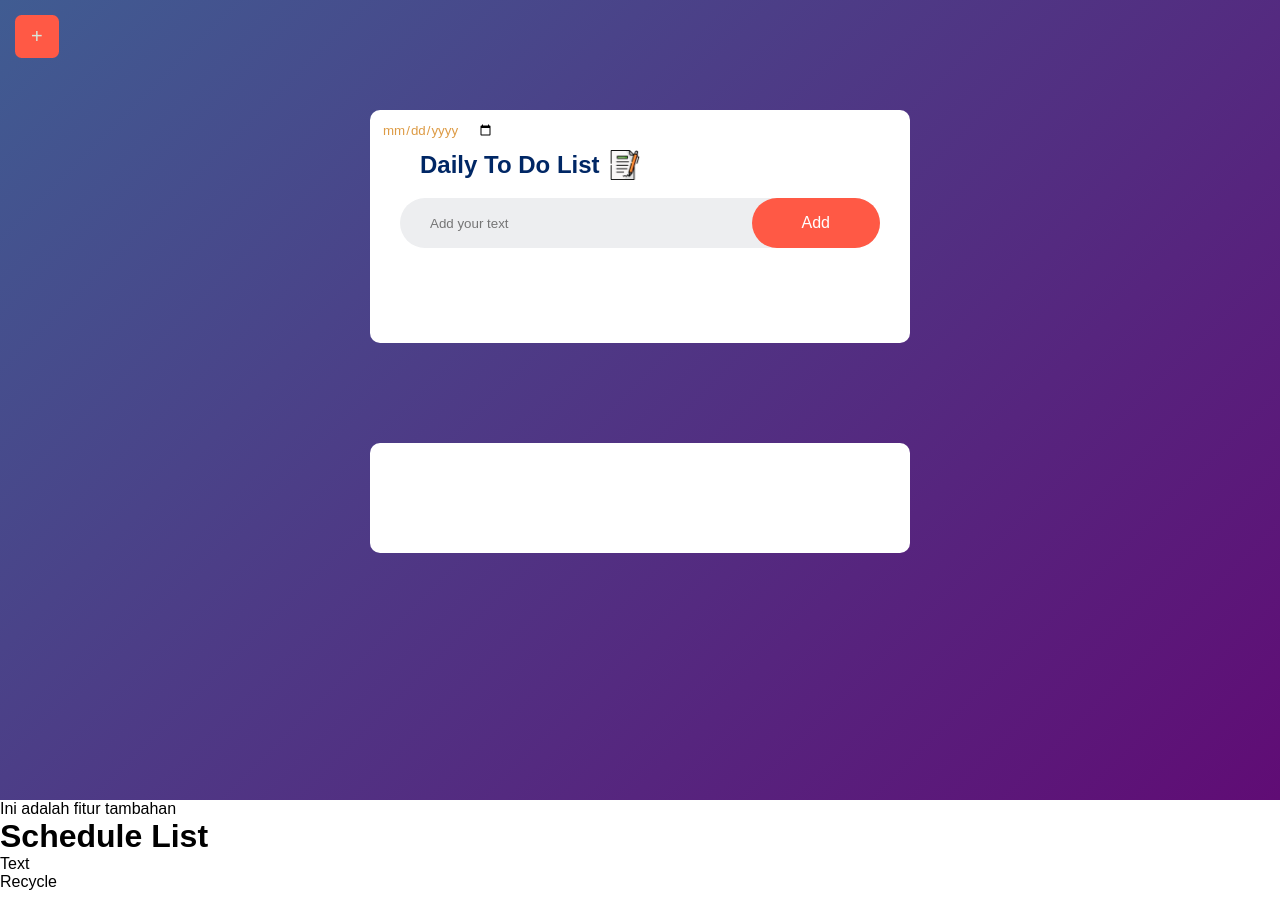
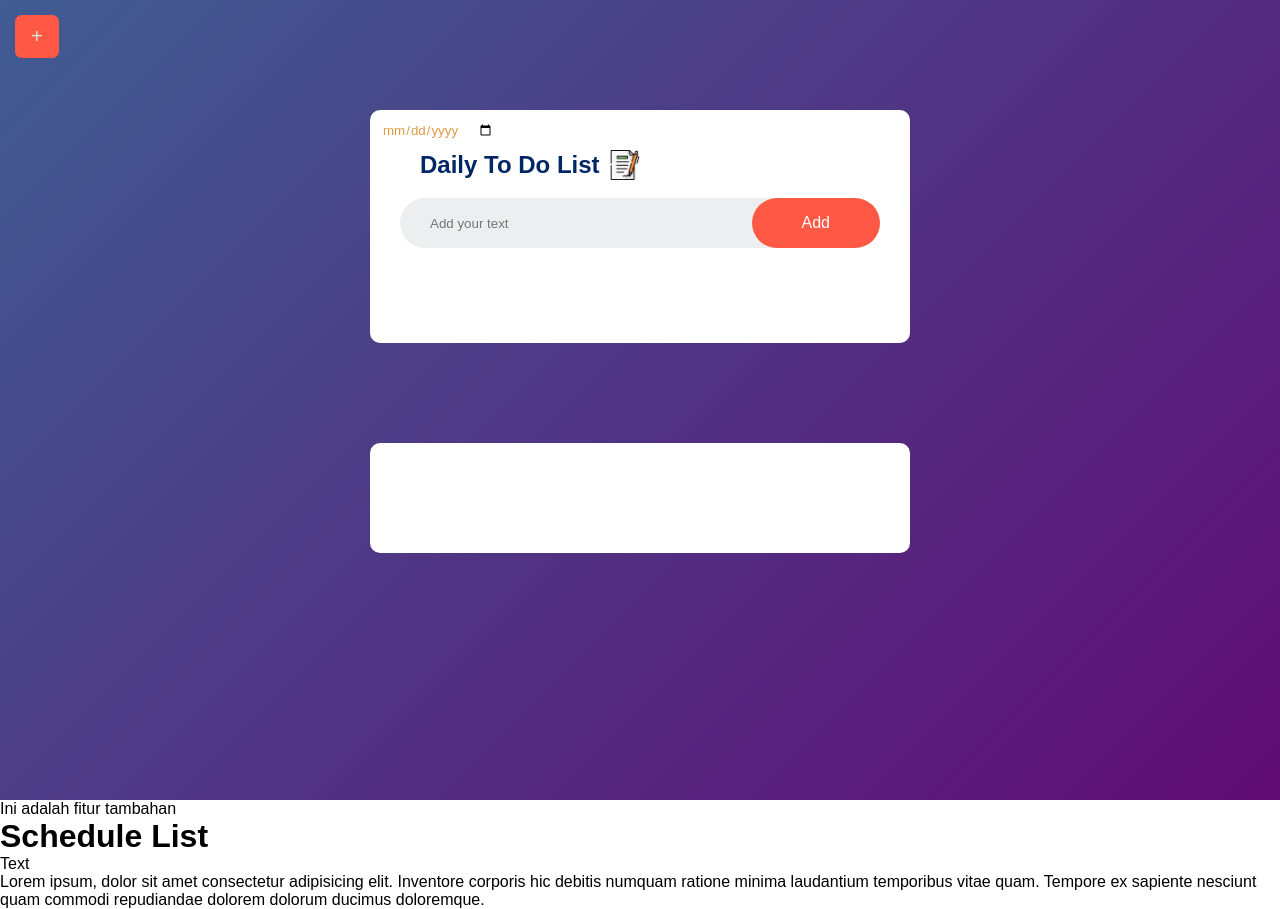
Before and after one commit to HazGoTU/NOTHING, a plain HTML site: page index.html in a window 1280 px wide. Drawn offline with Linux system fonts and the light colour scheme.

Commit message:
Perubahan selanjutnya

```diff
--- a/index.html
+++ b/index.html
@@ -36,7 +36,8 @@
         <p>Text</p>
 
 
-            <p>Recycle</p>
+            <p>Lorem ipsum, dolor sit amet consectetur adipisicing elit. Inventore corporis hic debitis numquam ratione minima laudantium temporibus vitae quam. Tempore ex sapiente nesciunt quam commodi repudiandae dolorem dolorum ducimus doloremque.
+            </p>
 
 
 
```
